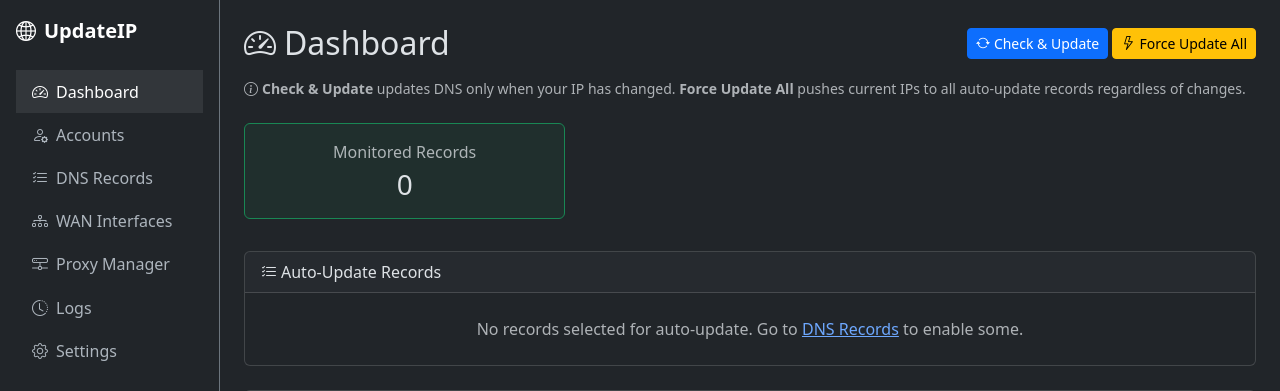
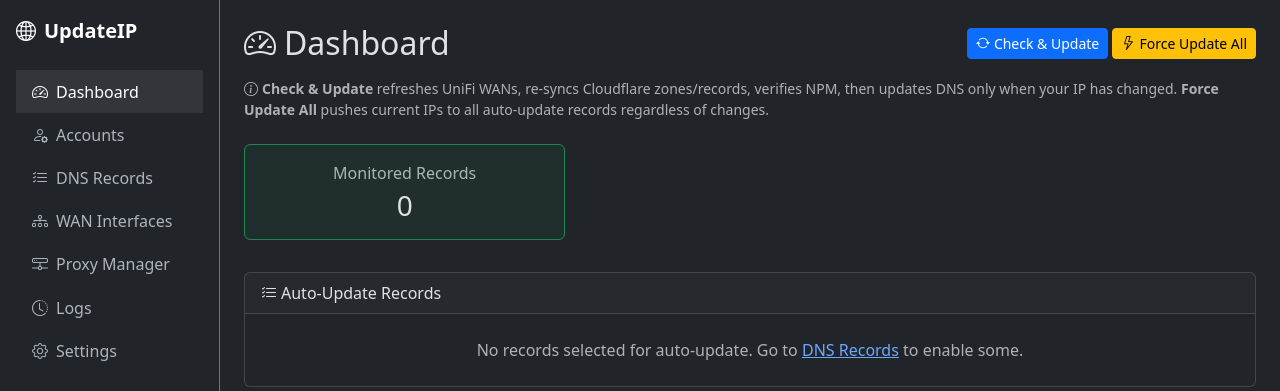
Before and after one commit to JuhaFIN1/UpdateIP_Cloudflare, a Flask app: page / in a window 1280 px wide. Shown: the top 391 px of the page. Run offline with Flask 3, Linux system fonts and the light colour scheme; the visitor is signed in with stand-in values (Sample User, id 1); data comes from the database, SQL or seed files in the repository; data that the repository does not hold is empty.

Commit message:
Make dashboard Check & Update refresh all services, not just IP/DNS
Previously Check & Update only ran check_and_update_ip(), so it never
picked up new/deleted Cloudflare records, refreshed UniFi WAN/ISP data,
or verified NPM connectivity. It now refreshes UniFi WANs, re-syncs all
Cloudflare accounts, checks NPM, then does the IP/DNS update — mirroring
what the three scheduled jobs do combined. Scheduler jobs refactored to
share the same helper functions to avoid duplicated logic.

```diff
--- a/app.py
+++ b/app.py
@@ -118,27 +118,52 @@ def ensure_admin():
 # Scheduler jobs
 # ---------------------------------------------------------------------------
 
+def _refresh_unifi_wans():
+    """Refresh WAN IPs/ISP from UniFi into wan_interfaces. Returns count of WANs updated."""
+    client = get_unifi_client()
+    if not client or not client._ensure_logged_in():
+        return 0
+    wan_details = client.get_wan_details()
+    if not wan_details:
+        return 0
+    db = get_db()
+    for unifi_name, info in wan_details.items():
+        ip = info.get('ip', '')
+        isp = info.get('isp_name', '') or info.get('isp_org', '')
+        existing = db.execute(
+            'SELECT id FROM wan_interfaces WHERE unifi_wan_name = ?', (unifi_name,)
+        ).fetchone()
+        if existing:
+            db.execute(
+                'UPDATE wan_interfaces SET current_ip = ?, isp_name = ?, last_checked = CURRENT_TIMESTAMP WHERE id = ?',
+                (ip, isp, existing['id']))
+    db.commit()
+    db.close()
+    return len(wan_details)
+
+
+def _sync_all_cloudflare_accounts():
+    """Re-sync DNS records from all Cloudflare accounts. Returns count of accounts synced."""
+    db = get_db()
+    accounts = db.execute('SELECT id FROM cf_accounts').fetchall()
+    db.close()
+    for acc in accounts:
+        _sync_account(acc['id'])
+    return len(accounts)
+
+
+def _check_npm_connection():
+    """Verify NPM connectivity. Returns True if connected."""
+    client = get_npm_client()
+    return bool(client and client.test_connection())
+
+
 def scheduled_unifi_sync():
     """Background job: refresh WAN IPs from UniFi, then check & update DNS."""
     with app.app_context():
-        client = get_unifi_client()
-        if client and client._ensure_logged_in():
-            wan_details = client.get_wan_details()
-            if wan_details:
-                db = get_db()
-                for unifi_name, info in wan_details.items():
-                    ip = info.get('ip', '')
-                    isp = info.get('isp_name', '') or info.get('isp_org', '')
-                    existing = db.execute(
-                        'SELECT id FROM wan_interfaces WHERE unifi_wan_name = ?', (unifi_name,)
-                    ).fetchone()
-                    if existing:
-                        db.execute(
-                            'UPDATE wan_interfaces SET current_ip = ?, isp_name = ?, last_checked = CURRENT_TIMESTAMP WHERE id = ?',
-                            (ip, isp, existing['id']))
-                db.commit()
-                db.close()
-                logger.info(f'UniFi sync: updated {len(wan_details)} WAN(s)')
+        updated = _refresh_unifi_wans()
+        if updated:
+            logger.info(f'UniFi sync: updated {updated} WAN(s)')
 
         # After refreshing WAN IPs, check for changes and update DNS
         logger.info('Scheduled IP check running')
@@ -149,22 +174,16 @@ def scheduled_unifi_sync():
 def scheduled_cloudflare_sync():
     """Background job: re-sync DNS records from all Cloudflare accounts."""
     with app.app_context():
-        db = get_db()
-        accounts = db.execute('SELECT id FROM cf_accounts').fetchall()
-        db.close()
-        for acc in accounts:
-            _sync_account(acc['id'])
-        logger.info(f'Cloudflare sync: synced {len(accounts)} account(s)')
+        count = _sync_all_cloudflare_accounts()
+        logger.info(f'Cloudflare sync: synced {count} account(s)')
 
 
 def scheduled_npm_sync():
     """Background job: refresh NPM proxy host data."""
     with app.app_context():
-        client = get_npm_client()
-        if not client or not client.test_connection():
-            return
-        # Just verify connection is alive; NPM data is fetched live on page load
-        logger.info('NPM sync: connection verified')
+        if _check_npm_connection():
+            # Just verify connection is alive; NPM data is fetched live on page load
+            logger.info('NPM sync: connection verified')
 
 
 def scheduled_update_check():
@@ -581,11 +600,24 @@ def record_delete():
 @app.route('/update', methods=['POST'])
 @login_required
 def manual_update():
+    wan_count = _refresh_unifi_wans()
+    cf_count = _sync_all_cloudflare_accounts()
+    npm_ok = _check_npm_connection()
     result = check_and_update_ip(force=False)
+
+    parts = []
+    if wan_count:
+        parts.append(f'{wan_count} WAN(s) refreshed')
+    if cf_count:
+        parts.append(f'{cf_count} Cloudflare account(s) synced')
+    parts.append('NPM connected' if npm_ok else 'NPM not connected')
+    parts.append(result['message'])
+    message = '. '.join(parts)
+
     if result['success']:
-        flash(result['message'], 'success')
+        flash(message, 'success')
     else:
-        flash(result['message'], 'danger')
+        flash(message, 'danger')
     return redirect(url_for('dashboard'))
 
 
--- a/templates/dashboard.html
+++ b/templates/dashboard.html
@@ -13,7 +13,7 @@
     </div>
 </div>
 <div class="small text-muted mb-4">
-    <i class="bi bi-info-circle me-1"></i><strong>Check &amp; Update</strong> updates DNS only when your IP has changed.
+    <i class="bi bi-info-circle me-1"></i><strong>Check &amp; Update</strong> refreshes UniFi WANs, re-syncs Cloudflare zones/records, verifies NPM, then updates DNS only when your IP has changed.
     <strong>Force Update All</strong> pushes current IPs to all auto-update records regardless of changes.
 </div>
 
```
